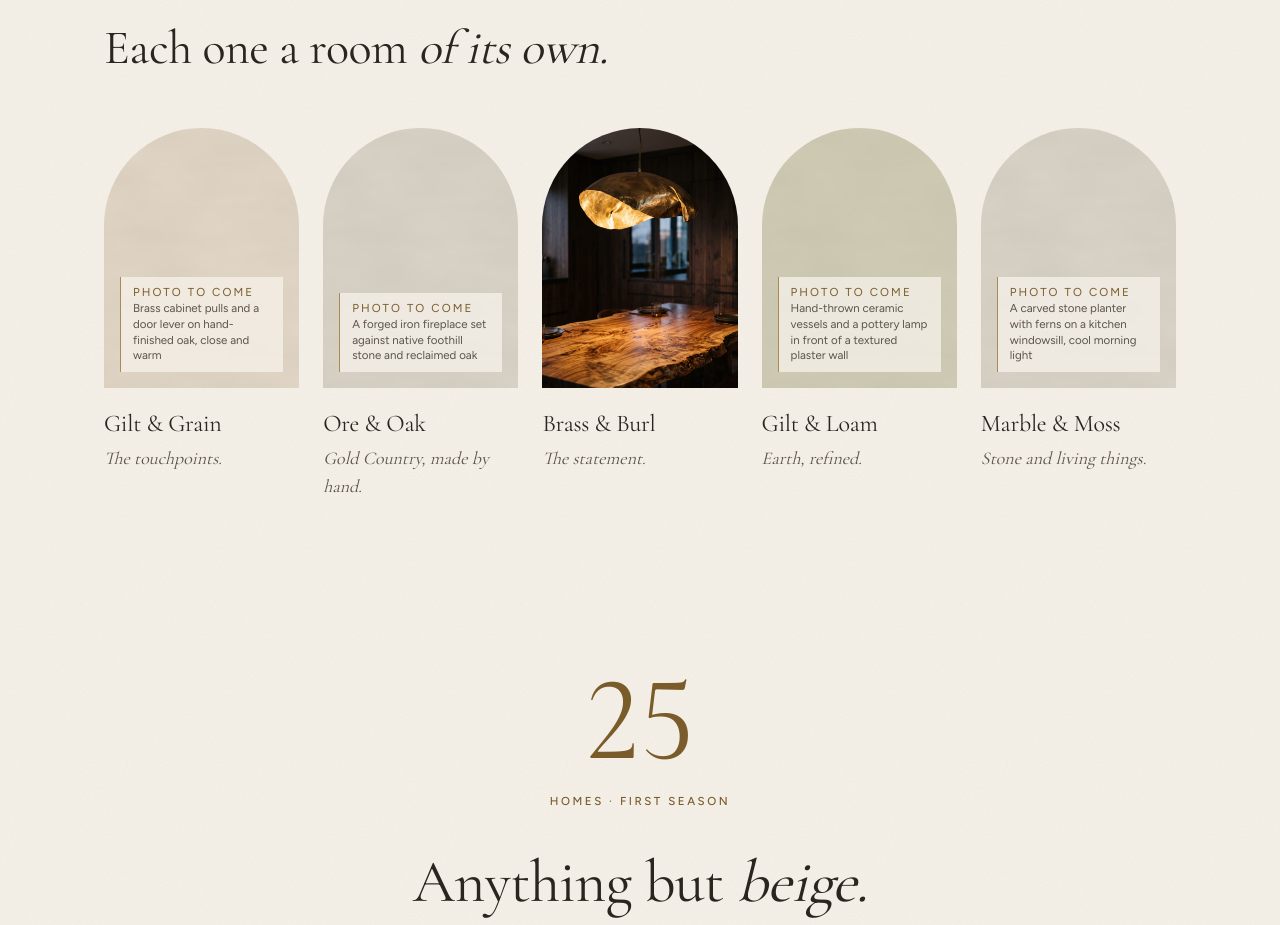
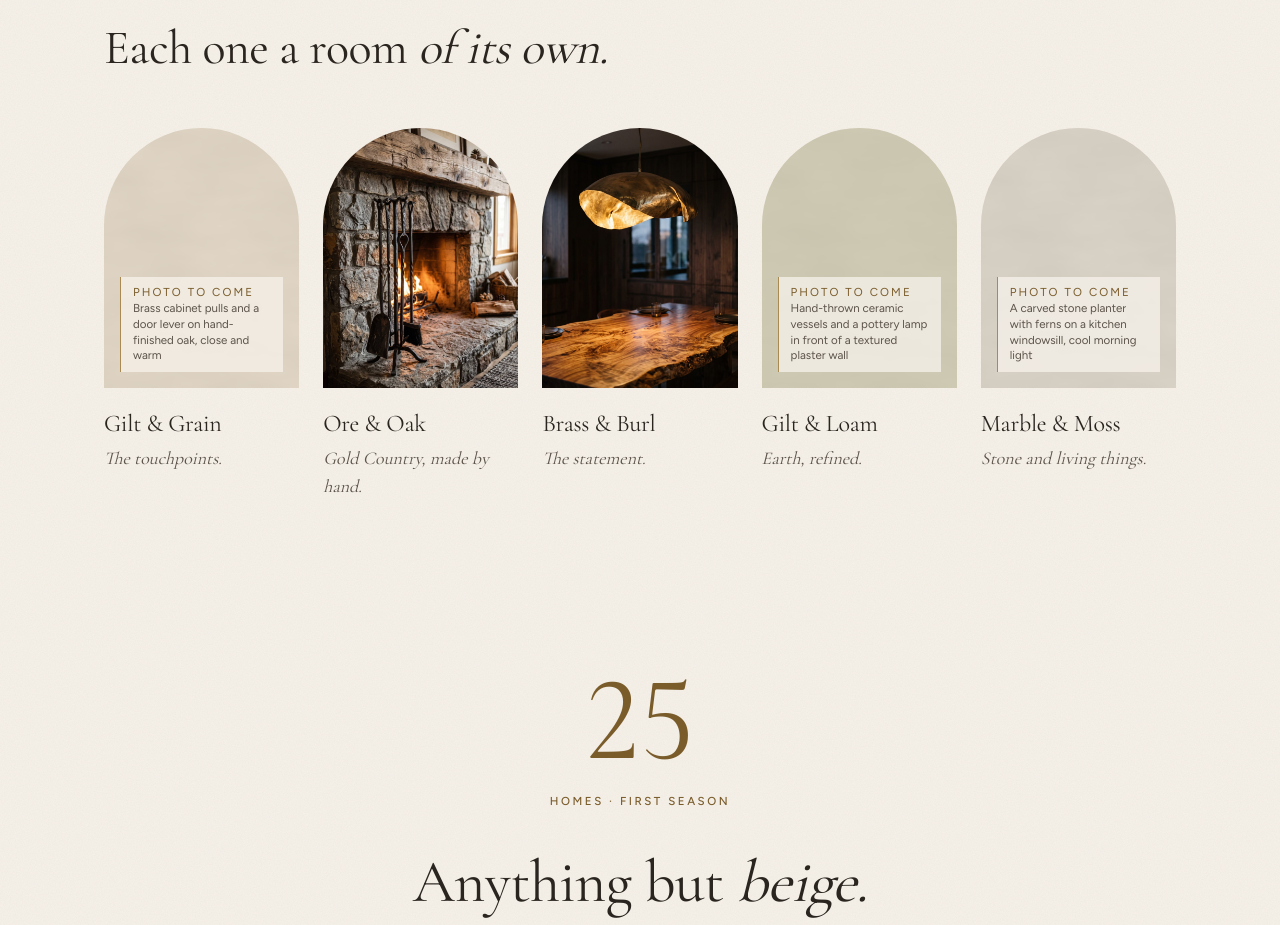
Before and after one commit to sarabeyersdorf-dot/aparticularalliance, a Next.js app: page / in a window 1280 px wide. Shown: the part 2422-3347 px from the top of the page. Built offline with nearby package versions, Linux system fonts and the light colour scheme.

Commit message:
Add Ore & Oak fireplace photo to the Collections page
Co-Authored-By: Claude Opus 5.5 <noreply@anthropic.com>
Claude-Session: https://claude.ai/code/session_011Aurm4qkBikrt9K28LbvYz

```diff
--- a/content/site.ts
+++ b/content/site.ts
@@ -119,9 +119,9 @@ export const collections = [
     },
     // The Collections page.
     photo: {
-      file: ``,
+      file: `ore-and-oak-fireplace.jpg`,
       shot: `A forged iron fireplace set against native foothill stone and reclaimed oak`,
-      alt: `A forged iron fireplace set against native stone and reclaimed oak`,
+      alt: `A hand-forged iron fireplace tool set beside a fieldstone hearth with a reclaimed oak mantel and a fire burning`,
     },
   },
   {
```
Also changed, not shown: public/photos/ore-and-oak-fireplace.jpg (added).
